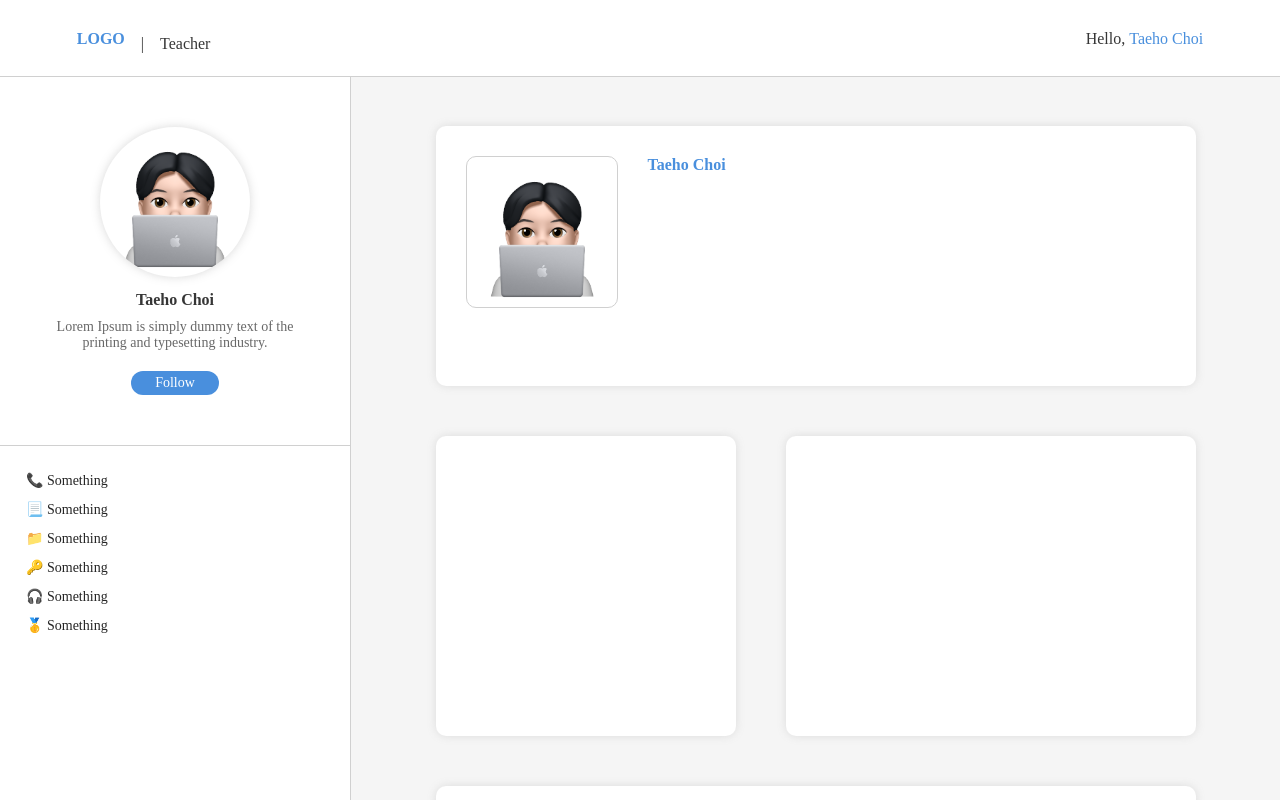
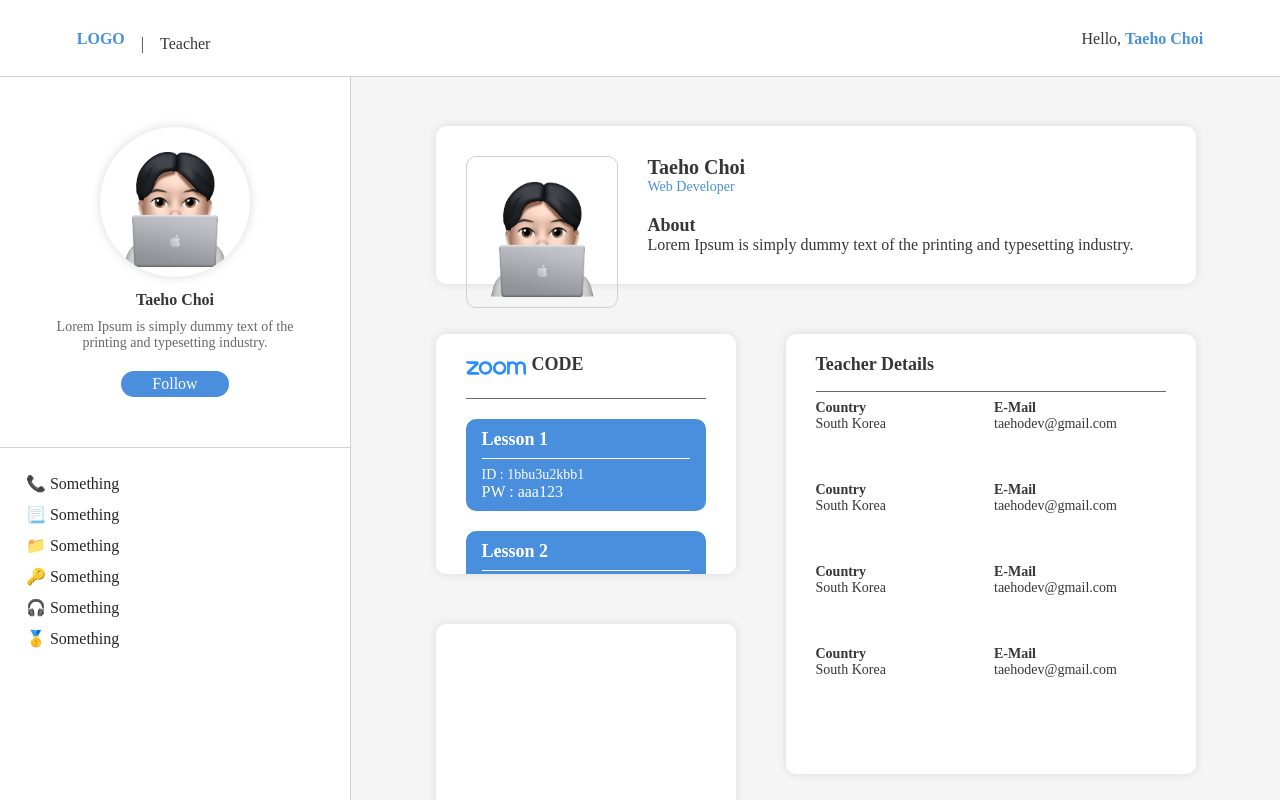
Before and after one commit to taeho-choi/tutoring-platform, a React (Create React App) app: page /teacher in a window 1280 px wide. Shown: the top 800 px of the page. Built offline with nearby package versions, Linux system fonts and the light colour scheme; a web font is replaced by a local one.

Commit message:
add contents of teacher profile page

```diff
--- a/src/LoginPage.css
+++ b/src/LoginPage.css
@@ -94,6 +94,5 @@
   font-size: 24px;
   font-weight: 500;
   cursor: pointer;
-  /* color: #f57c86; */
-  color: #686868;
+  color: #363636;
 }
--- a/src/SideMenu.css
+++ b/src/SideMenu.css
@@ -57,7 +57,7 @@
   margin-top: 0px;
   box-sizing: border-box;
   cursor: pointer;
-  color: #686868;
+  color: #363636;
   transition-duration: 100ms;
   display: block;
   box-shadow: 0px 0px 10px rgba(128, 128, 128, 0.1);
--- a/src/Teacher.css
+++ b/src/Teacher.css
@@ -36,5 +36,5 @@
 
 .Teacher .hello a {
   color: #498fdd;
-  font-weight: 500;
+  font-weight: 600;
 }
--- a/src/TeacherContent.css
+++ b/src/TeacherContent.css
@@ -1,6 +1,6 @@
 .TeacherContent {
   background-color: #f5f5f5;
-  height: 200vh;
+  height: max(1300px, 100vh);
   padding-left: 351px;
   color: #363636;
 }
@@ -14,8 +14,7 @@
   margin: auto;
   margin-top: 50px;
   margin-bottom: 50px;
-  width: min(calc(100% - 100px), 700px);
-  height: 200px;
+  width: 700px;
   background-color: white;
   box-shadow: 0px 0px 10px rgba(128, 128, 128, 0.2);
   border-radius: 10px;
@@ -34,8 +33,19 @@
 
 .TeacherContent .teacherInfo .name {
   font-weight: 600;
+  font-size: 20px;
+}
+
+.TeacherContent .teacherInfo .job {
   color: #498fdd;
-  font-size: 16px;
+
+  font-size: 14px;
+  margin-bottom: 20px;
+}
+
+.TeacherContent .about {
+  font-size: 18px;
+  font-weight: 600;
 }
 
 .TeacherContent .testContainer {
@@ -44,10 +54,98 @@
   margin: auto;
 }
 
+.TeacherContent .zoomCode {
+  margin-bottom: 50px;
+  width: 240px;
+  height: 200px;
+  background-color: white;
+  box-shadow: 0px 0px 10px rgba(128, 128, 128, 0.2);
+  border-radius: 10px;
+  text-align: left;
+  float: left;
+  padding: 20px 30px;
+  overflow-y: scroll;
+}
+
+.TeacherContent .zoomCode::-webkit-scrollbar {
+  width: 8px;
+}
+
+.TeacherContent .zoomCode::-webkit-scrollbar-thumb {
+  background: #b8b8b8;
+  border-radius: 4px;
+}
+
+.TeacherContent .zoomCode::-webkit-scrollbar-track {
+  background: rgba(255, 255, 255, 0);
+  width: 10px;
+}
+
+.TeacherContent .cardName {
+  font-size: 18px;
+  color: #363636;
+  font-weight: 600;
+  margin-bottom: 16px;
+  background-color: white;
+}
+
+.TeacherContent .zoomCardName {
+  font-size: 18px;
+  color: #363636;
+  font-weight: 600;
+  margin-bottom: 16px;
+  position: fixed;
+  background-color: white;
+  width: 240px;
+  height: 40px;
+  margin-top: -20px;
+  padding-top: 20px;
+}
+
+#zoomIcon {
+  fill: #2d8cff;
+  width: 60px;
+  float: left;
+  margin-top: -16px;
+  z-index: 1;
+  background: transparent;
+  margin-right: 6px;
+}
+
+hr {
+  width: 100%;
+  border: 0;
+  background-color: #686868;
+  height: 1px;
+}
+
+.TeacherContent .zoomCode .lesson {
+  margin-top: 20px;
+  background-color: #498fdd;
+  padding: 10px;
+  padding-left: 16px;
+  padding-right: 16px;
+  border-radius: 10px;
+  color: white;
+}
+
+.TeacherContent .zoomCode .lessonName {
+  font-weight: 600;
+  font-size: 18px;
+}
+
+.TeacherContent .zoomCode .lessonCode {
+  font-size: 14px;
+}
+
+#zoomHr {
+  background-color: white;
+}
+
 .TeacherContent .testBox1 {
   margin-bottom: 50px;
   width: 300px;
-  height: 300px;
+  height: 510px;
   background-color: white;
   box-shadow: 0px 0px 10px rgba(128, 128, 128, 0.2);
   border-radius: 10px;
@@ -57,11 +155,46 @@
 
 .TeacherContent .testBox2 {
   margin-bottom: 50px;
-  width: min(calc(100% - 100px), 410px);
-  height: 300px;
+  width: 410px;
+  height: 310px;
   background-color: white;
   box-shadow: 0px 0px 10px rgba(128, 128, 128, 0.2);
   border-radius: 10px;
   text-align: left;
   float: right;
 }
+
+/* Teacher Details */
+.TeacherContent .teacherDetails {
+  width: 350px;
+  background-color: white;
+  height: 400px;
+  float: right;
+  border-radius: 10px;
+  box-shadow: 0px 0px 10px rgba(128, 128, 128, 0.2);
+  margin-bottom: 50px;
+  padding: 20px 30px;
+  text-align: left;
+}
+
+.TeacherContent .detailsContainerLeft {
+  float: left;
+  width: 49%;
+  height: 317px;
+}
+
+.TeacherContent .detailsContainerRight {
+  float: right;
+  width: 49%;
+  height: 317px;
+}
+
+.teacherDetails .detailsName {
+  font-weight: 600;
+  font-size: 14px;
+}
+
+.teacherDetails .detailsDesc {
+  font-size: 14px;
+  margin-bottom: 50px;
+}
--- a/src/TeacherContent.js
+++ b/src/TeacherContent.js
@@ -8,12 +8,82 @@ const TeacherContent = () => {
       <div className="teacherInfo">
         <img src="img/myPhoto.png" />
         <div className="name">Taeho Choi</div>
+        <div className="job">Web Developer</div>
+        <div className="about">About</div>
+        <div className="aboutDesc">
+          Lorem Ipsum is simply dummy text of the printing and typesetting
+          industry.
+        </div>
       </div>
       <div className="testContainer">
+        <div className="zoomCode">
+          <div className="cardName">
+            <svg
+              role="img"
+              viewBox="0 0 24 24"
+              xmlns="http://www.w3.org/2000/svg"
+              id="zoomIcon"
+            >
+              <title>Zoom</title>
+              <path d="M4.585 13.607l-.27-.012H1.886l3.236-3.237-.013-.27a.815.815 0 00-.796-.796l-.27-.013H0l.014.27c.034.438.353.77.794.796l.27.013h2.43L.268 13.595l.014.269c.015.433.362.78.795.796l.27.013h4.046l-.014-.27c-.036-.443-.35-.767-.795-.795zm3.238-4.328h-.004a2.696 2.697 0 10.003 0zm1.141 3.841a1.619 1.619 0 11-2.289-2.288 1.619 1.619 0 012.289 2.288zM21.84 9.28a2.158 2.158 0 00-1.615.73 2.153 2.153 0 00-1.619-.732 2.148 2.148 0 00-1.208.37c-.21-.233-.68-.37-.949-.37v5.395l.27-.013c.45-.03.778-.349.796-.796l.013-.27v-1.889l.014-.27c.01-.202.04-.382.132-.54a1.078 1.079 0 011.473-.393 1.078 1.079 0 01.393.392c.093.16.12.34.132.54l.014.271v1.889l.013.269a.83.83 0 00.795.796l.27.013v-2.967l.012-.27c.01-.2.04-.384.134-.543.3-.514.96-.69 1.473-.39a1.078 1.079 0 01.393.393c.092.16.12.343.13.54l.015.27v1.889l.013.269c.028.443.35.77.796.796l.27.013v-3.237a2.158 2.158 0 00-2.16-2.156zm-10.263.788a2.697 2.698 0 103.811 3.816 2.697 2.698 0 00-3.811-3.816zm3.05 3.052a1.619 1.619 0 11-2.289-2.29 1.619 1.619 0 012.289 2.29z" />
+            </svg>
+            CODE
+          </div>
+          <hr />
+          <div className="lesson">
+            <div className="lessonName">Lesson 1</div>
+            <hr id="zoomHr" />
+            <div className="lessonCode">ID : 1bbu3u2kbb1</div>
+            <div className="lessonPw">PW : aaa123</div>
+          </div>
+          <div className="lesson">
+            <div className="lessonName">Lesson 2</div>
+            <hr id="zoomHr" />
+            <div className="lessonCode">ID : 1awfawfakbb1</div>
+            <div className="lessonPw">PW : bbb123</div>
+          </div>
+          <div className="lesson">
+            <div className="lessonName">Lesson 3</div>
+            <hr id="zoomHr" />
+            <div className="lessonCode">ID : 1bbu3u2kbb1</div>
+            <div className="lessonPw">PW : ccc123</div>
+          </div>
+          <div className="lesson">
+            <div className="lessonName">Lesson 4</div>
+            <hr id="zoomHr" />
+            <div className="lessonCode">ID : 1bbu3u2kbb1</div>
+            <div className="lessonPw">PW : ddd123</div>
+          </div>
+        </div>
+
+        {/* teacherDetails */}
+        <div className="teacherDetails">
+          <div className="cardName">Teacher Details</div>
+          <hr />
+          <div className="detailsContainerLeft">
+            <div className="detailsName">Country</div>
+            <div className="detailsDesc">South Korea</div>
+            <div className="detailsName">Country</div>
+            <div className="detailsDesc">South Korea</div>
+            <div className="detailsName">Country</div>
+            <div className="detailsDesc">South Korea</div>
+            <div className="detailsName">Country</div>
+            <div className="detailsDesc">South Korea</div>
+          </div>
+          <div className="detailsContainerRight">
+            <div className="detailsName">E-Mail</div>
+            <div className="detailsDesc">taehodev@gmail.com</div>
+            <div className="detailsName">E-Mail</div>
+            <div className="detailsDesc">taehodev@gmail.com</div>
+            <div className="detailsName">E-Mail</div>
+            <div className="detailsDesc">taehodev@gmail.com</div>
+            <div className="detailsName">E-Mail</div>
+            <div className="detailsDesc">taehodev@gmail.com</div>
+          </div>
+        </div>
         <div className="testBox1"></div>
         <div className="testBox2"></div>
       </div>
-      <div className="teacherInfo"></div>
     </div>
   );
 };
--- a/src/TeacherSideMenu.css
+++ b/src/TeacherSideMenu.css
@@ -48,13 +48,13 @@
 .TeacherSideMenu .info .follow {
   margin: auto;
   margin-top: 20px;
-  width: 80px;
+  width: 100px;
   padding: 4px;
   border-radius: 50px;
   background-color: #498fdd;
   color: white;
   transition-duration: 100ms;
-  font-size: 14px;
+  font-size: 16px;
 }
 
 .TeacherSideMenu .info .profile {
@@ -104,7 +104,7 @@
   padding-top: 20px;
   padding-left: 20px;
   padding-right: 20px;
-  font-size: 14px;
+  font-size: 16px;
 }
 
 .TeacherSideMenu .MenuButton {
```
Also changed, not shown: package.json (+6 -2 lines), 1 other file (tests, documents, lock files or other folders).
